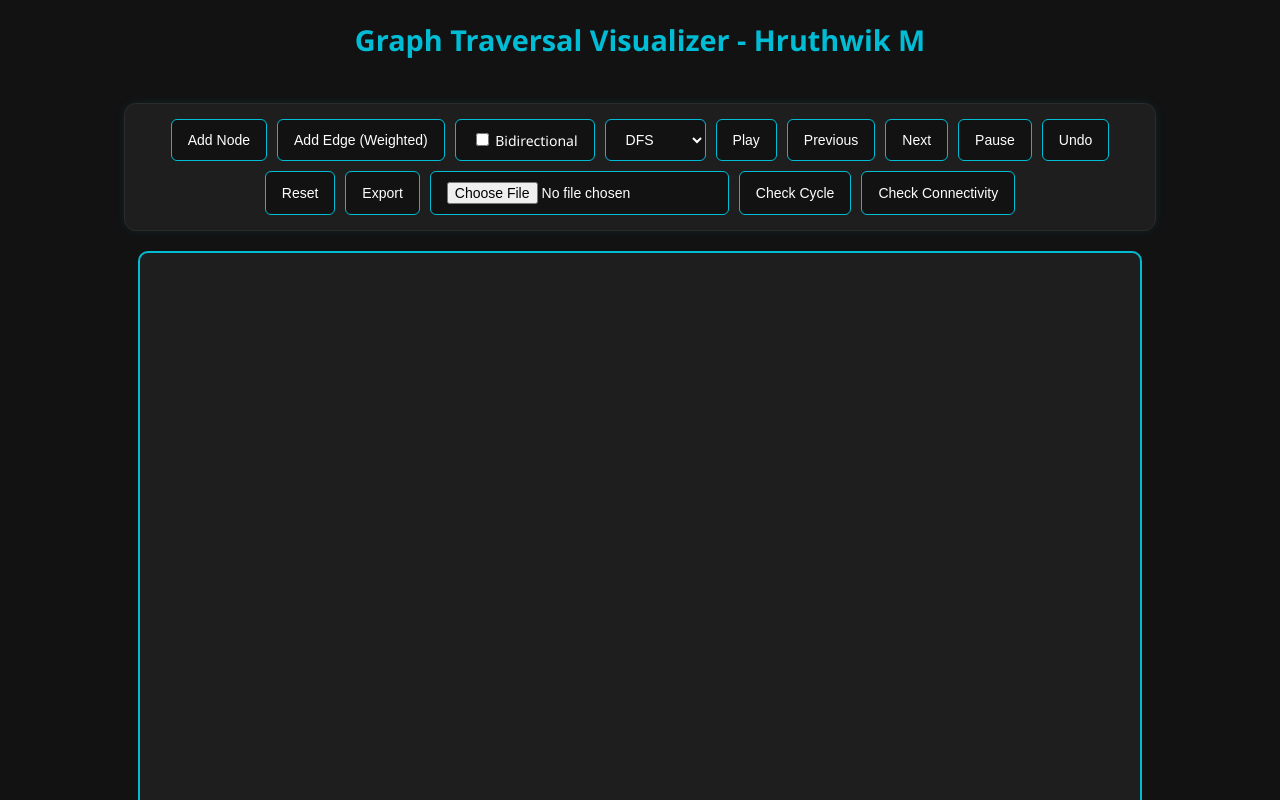
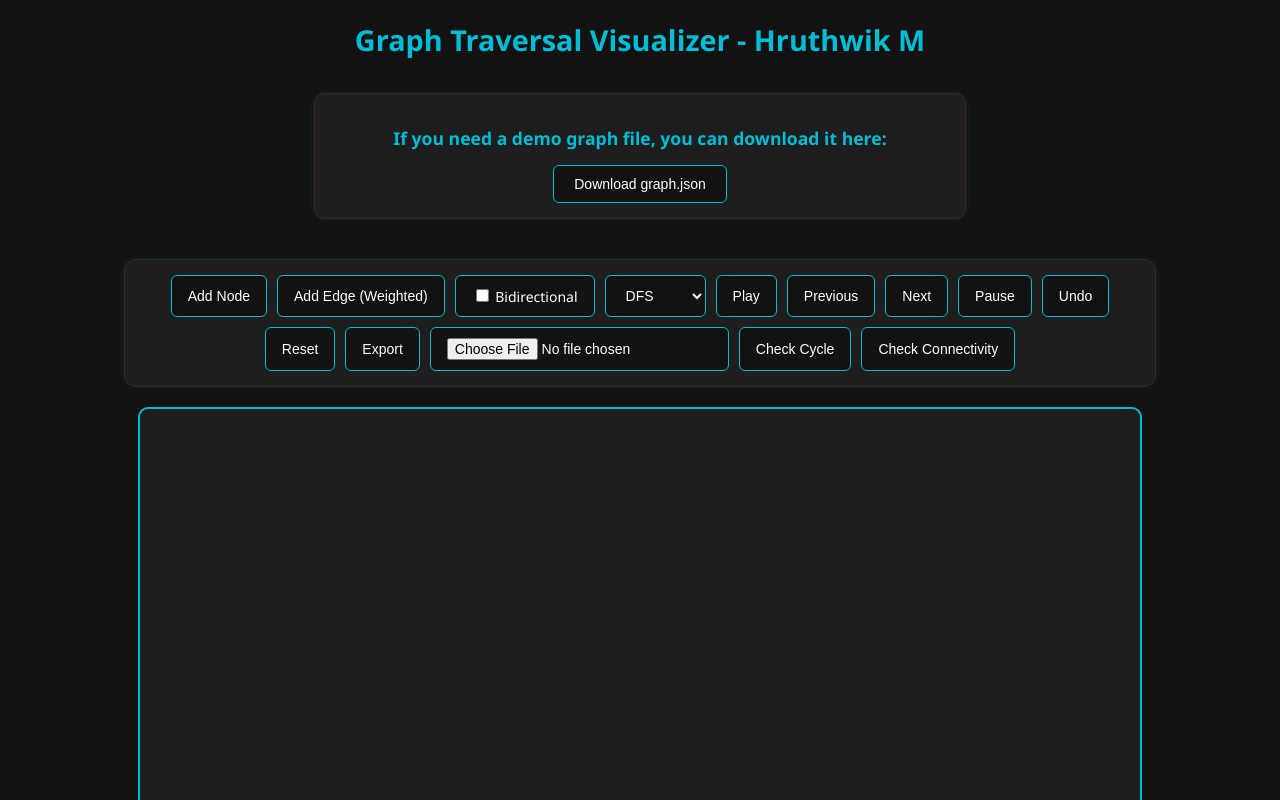
Before and after one commit to Hruthwik-68/GTV, a plain HTML site: page index.html in a window 1280 px wide. Shown: the top 800 px of the page. Drawn offline with Linux system fonts and the light colour scheme.

Commit message:
Update index.html

```diff
--- a/index.html
+++ b/index.html
@@ -144,12 +144,56 @@
 .alert-close-btn:hover {
   color: #ff6347;
 }
+#demo-download {
+  margin-top: 10px;
+  margin-bottom: 20px;
+  text-align: center;
+  background-color: var(--panel-color);
+  padding: 15px 25px;
+  border: 1px solid var(--border-color);
+  border-radius: 10px;
+  box-shadow: 0 0 10px rgba(0, 188, 212, 0.1);
+  max-width: 600px;
+  width: 90%;
+}
+
+#demo-download h3 {
+  margin-bottom: 15px;
+  color: var(--accent-color);
+  font-size: 1.1rem;
+}
+
+#downloadBtn {
+  background-color: var(--bg-color);
+  border: 1px solid var(--accent-color);
+  color: var(--text-color);
+  font-size: 14px;
+  padding: 10px 20px;
+  border-radius: 6px;
+  cursor: pointer;
+  transition: background-color 0.2s ease, transform 0.1s ease;
+}
+
+#downloadBtn:hover {
+  background-color: var(--accent-hover);
+  color: #000;
+  transform: translateY(-2px);
+}
+
 
   </style>
 
 </head>
 <body>
   <h2>Graph Traversal Visualizer - Hruthwik M</h2>
+
+  <div id="demo-download">
+    <h3>If you need a demo graph file, you can download it here:</h3>
+    <a href="graph.json" download>
+      <button id="downloadBtn">Download graph.json</button>
+    </a>
+  </div>
+
 
   <div id="controls">
     <button onclick="setMode('node')">Add Node</button>
```
